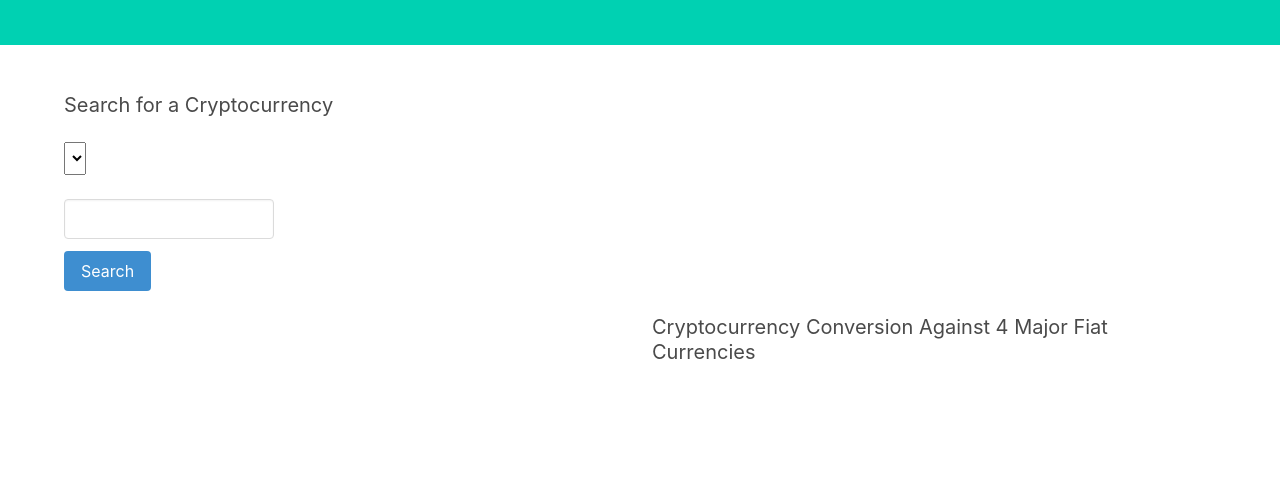
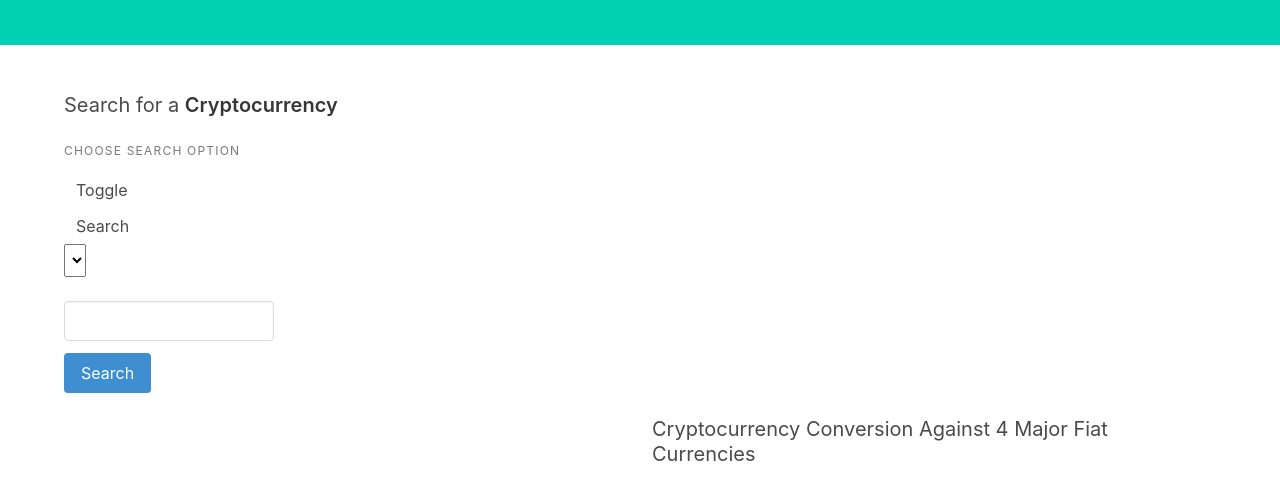
Before and after one commit to wchoi888/BC092523-P1, a plain HTML site: page index.html in a window 1280 px wide. Shown: the part 87-586 px from the top of the page. Drawn offline with nearby package versions, Linux system fonts and the light colour scheme; no server answers.

Commit message:
add changes

```diff
--- a/index.html
+++ b/index.html
@@ -9,6 +9,8 @@
 </head>
 
 <body onload="loadCryptoUrl()">
+
+    <!-- Using Bulma to impose a banner -->
     <header class="hero is-primary">
         <div class="hero-body">
             <h1 class="title">Cryptocurrency Tracker</h1>
@@ -18,9 +20,19 @@
     <main>
         <section class="section">
             <div class="container">
+
                 <div id="search" class="field">
-                    <h2 class="subtitle">Search for a Cryptocurrency</h2>
+                    <h2 class="subtitle">Search for a <strong>Cryptocurrency</strong></h2>
                     <div class="control">
+                <aside class="menu">
+                    <p class="menu-label">
+                        Choose Search Option
+                    </p>
+                    <ul class="menu-list">
+                        <li><a>Toggle</a></li>
+                        <li><a>Search</a></li>
+                    </ul>
+                </aside>
                         <select id="crypto" class="select"></select>
                     </div>
                     <div class="field has-addons">
```
